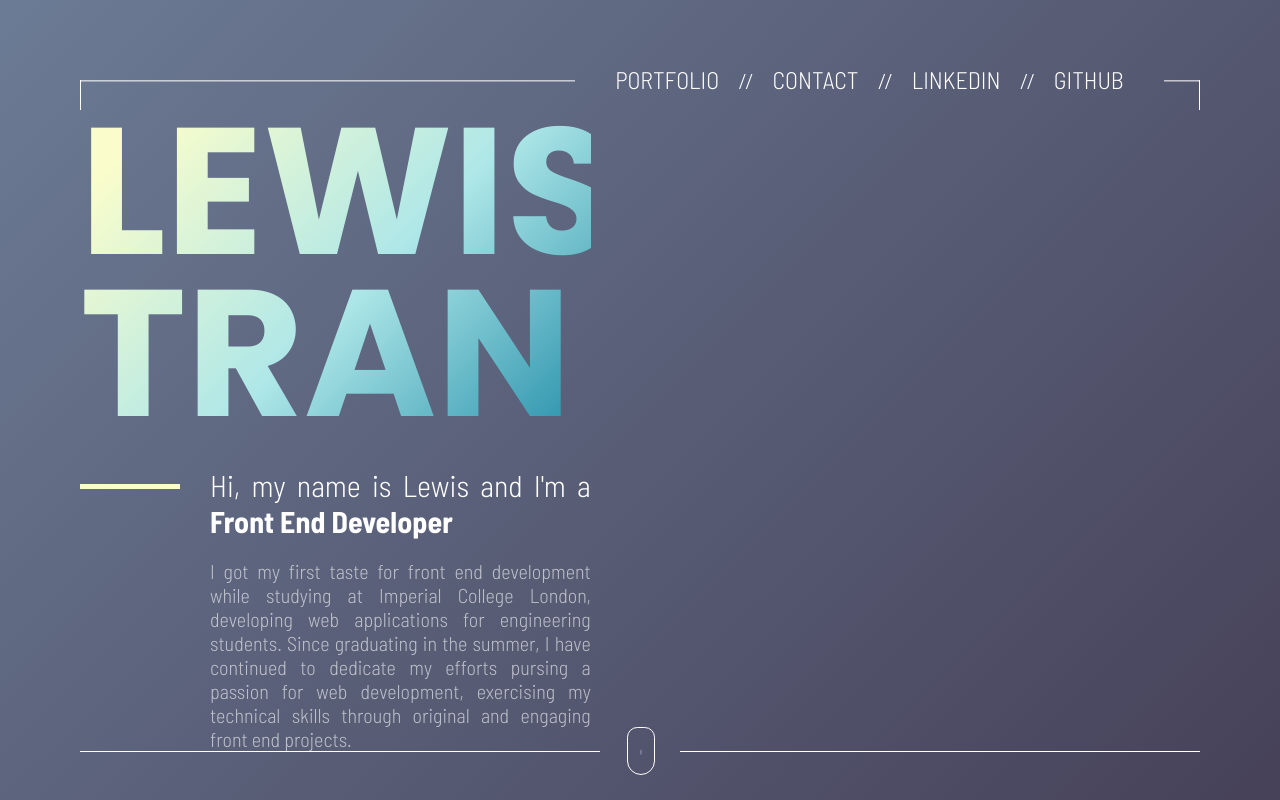
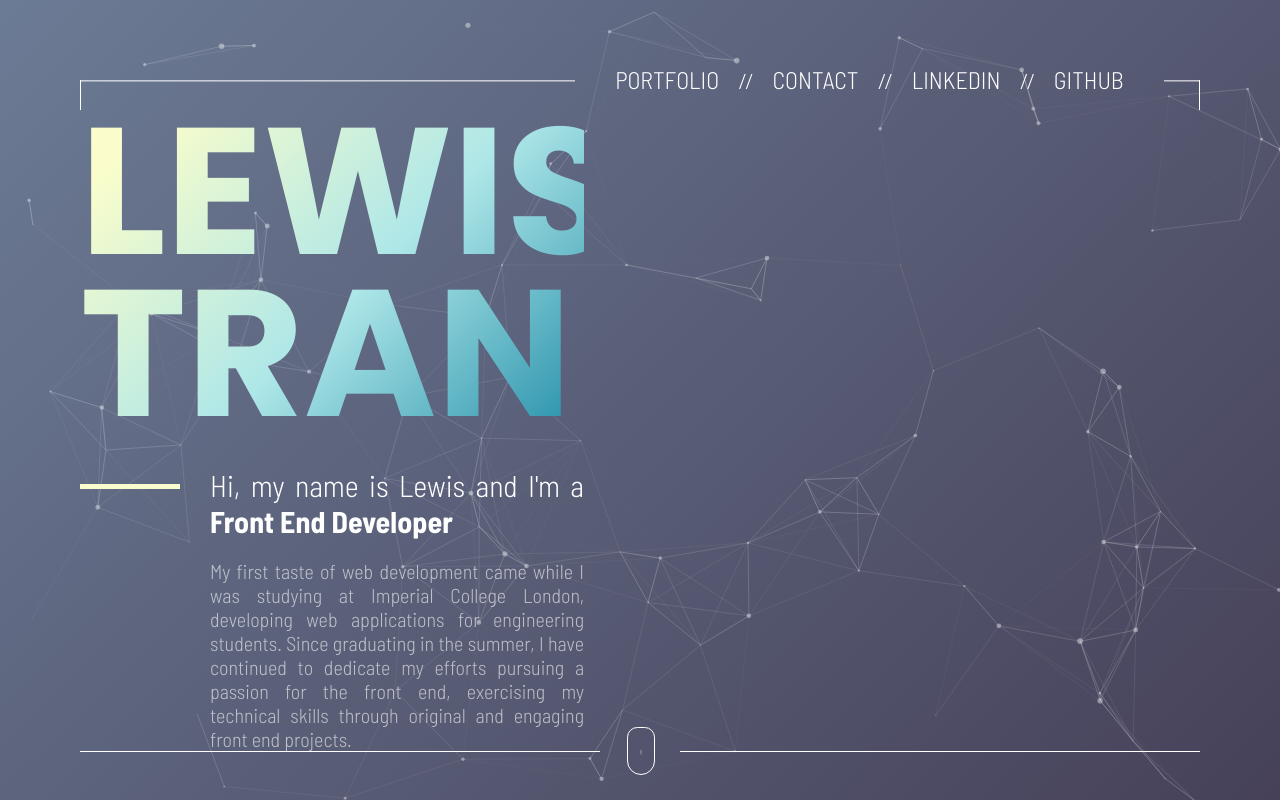
Before and after one commit to LewTrn/personal, a website built with Parcel: page src/index.html in a window 1280 px wide. Built offline with nearby package versions, Linux system fonts and the light colour scheme.

Commit message:
Added particle animations

```diff
--- a/src/index.html
+++ b/src/index.html
@@ -6,6 +6,7 @@
     <meta http-equiv="X-UA-Compatible" content="ie=edge" />
     <title>Lewis Tran | Front End Developer</title>
 
+    <script src="https://cdn.jsdelivr.net/npm/particles.js@2.0.0/particles.min.js" defer></script>
     <script src="https://cdnjs.cloudflare.com/ajax/libs/fullPage.js/3.0.7/fullpage.min.js" defer></script>
     <link rel="stylesheet" type="text/css" href="https://cdnjs.cloudflare.com/ajax/libs/fullPage.js/3.0.7/fullpage.min.css" />
 
@@ -14,7 +15,7 @@
   <body>
     <main id="fullpage">
       <!-- Home -->
-      <section id="home" class="section">
+      <section id="myHome" class="section">
         <header>
           <nav class="fade-siblings">
             <span><a class="underline" href="#Dashpoint">Portfolio</a></span>
@@ -24,16 +25,20 @@
           </nav>
         </header>
 
+        <div id="particles"></div>
+
         <article>
+          <div>
             <h1>Lewis Tran</h1>
             <div class="content">
               <div class="bar"></div>
               <div>
                 <h2>Hi, my name is Lewis and I'm a <strong>Front End Developer</strong></h2>
                 <p>
-                I got my first taste for front end development while studying at Imperial College London, developing web applications for engineering students. Since graduating in the summer, I have
-                continued to dedicate my efforts pursing a passion for web development, exercising my technical skills through original and engaging front end projects.
+                  My first taste of web development came while I was studying at Imperial College London, developing web applications for engineering students. Since graduating in the summer, I have
+                  continued to dedicate my efforts pursuing a passion for the front end, exercising my technical skills through original and engaging front end projects.
                 </p>
+              </div>
             </div>
           </div>
         </article>
@@ -48,7 +53,7 @@
       </section>
 
       <!-- Dashpoint -->
-      <section id="dashpoint" class="section">
+      <section id="myDashpoint" class="section">
         <header>
           <h1>Portfolio</h1>
         </header>
@@ -60,14 +65,14 @@
         <article>
           <div>
             <h2>Dashpoint</h2>
-            <h3>A dynamic personal dashboard for focus and producivity</h3>
+            <h3>A dynamic personal dashboard for focus and productivity</h3>
             <div class="content">
               <div class="bar"></div>
               <div>
                 <p>
-                  Inspired by the Momentum Chrome extension, Dashpoint provides users with a stylish, yet practical, browser start page for improving personal focus and workflow. The goal was to
-                  develop a lightweight, customisable dashboard focused on utility and the user experience. Dashpoint offers a range of custom workflow tools, including a notepad, to-do list, timer,
-                  calculator and colour converter, as well as features such as local weather forecasts and custom bookmarks.
+                  Inspired by the Momentum browser extension, Dashpoint provides users with a stylish, yet practical, start page for improving personal focus and workflow. The goal was to develop a
+                  lightweight, customisable dashboard focused on utility and user experience. Dashpoint offers a range of custom workflow tools, including a notepad, to-do list, timer, calculator and
+                  colour converter, as well as features such as local weather forecasts and custom bookmarks.
                 </p>
                 <p>
                   This project was developed using vanilla JavaScript, leveraging local storage and DOM manipulation capabilities to deliver a fast, lightweight user experience. The application was
@@ -102,7 +107,7 @@
       </section>
 
       <!-- Design Learning Objects -->
-      <section id="design" class="section">
+      <section id="myDesign" class="section">
         <header>
           <h1>Portfolio</h1>
         </header>
@@ -114,13 +119,13 @@
         <article>
           <div>
             <h2>Design Learning Objects</h2>
-            <h3>Interactive web applications and engaging learning experiences for engineering students</h3>
+            <h3>Interactive web applications and learning resources for engineering students</h3>
             <div class="content">
               <div class="bar"></div>
               <div>
                 <p>
                   Design Learning Objects provides engineering students with new and compelling learning experiences to support the academic teaching at Imperial College London. The goal was to
-                  utilise front end technologies to improve the understanding of particular engineering topics by providing students with interactive learning tools and visual demonstrations.
+                  utilise front end technologies to improve the understanding of certain engineering topics by providing students with interactive learning tools and visual demonstrations.
                 </p>
                 <p>
                   Two static web applications were developed, each one addressing an individual engineering topic. Working closely with academics, various interactive features were introduced and
@@ -158,7 +163,7 @@
       </section>
 
       <!-- Contact -->
-      <section id="contact" class="section">
+      <section id="myContact" class="section">
         <header>
           <h1>Contact</h1>
         </header>
@@ -182,7 +187,14 @@
               <a class="underline" href="https://github.com/LewTrn" target="_blank" rel="noreferrer"><img src="assets/github.svg" alt="GitHub"/></a>
             </div>
             <form>
-              <input type="text" placeholder="Your email address" pattern="[a-z0-9._%+-]+@[a-z0-9.-]+\.[a-z]{2,4}$" required />
+              <input
+                type="text"
+                placeholder="Your email address"
+                pattern="[a-z0-9._%+-]+@[a-z0-9.-]+\.[a-z]{2,4}$"
+                oninvalid="this.setCustomValidity('Please enter a valid email address')"
+                oninput="this.setCustomValidity('')"
+                required
+              />
               <textarea rows="5" placeholder="Your message" required></textarea>
               <button class="box wipe" type="submit">Send message</button>
             </form>
--- a/src/js/main.js
+++ b/src/js/main.js
@@ -1,9 +1,11 @@
 import './../scss/main.scss'
 
-/* ----------------------------------------
-    fullPage.js
----------------------------------------- */
+// fullPage.js
 new fullpage('#fullpage', {
 	anchors:['Home', 'Dashpoint', 'DesignLearningObjects', 'Contact'],
 	verticalCentered: false
 });
+
+// particles.js
+particlesJS.load('particles', 'particles.json', function() {
+});
--- /dev/null
+++ b/src/particles.json
@@ -0,0 +1,95 @@
+{
+  "particles": {
+    "number": {
+      "value": 80,
+      "density": {
+        "enable": true,
+        "value_area": 800
+      }
+    },
+    "color": {
+      "value": "#fff"
+    },
+    "opacity": {
+      "value": 0.5,
+      "random": false,
+      "anim": {
+        "enable": false,
+        "speed": 1,
+        "opacity_min": 0.1,
+        "sync": false
+      }
+    },
+    "size": {
+      "value": 3,
+      "random": true,
+      "anim": {
+        "enable": false,
+        "speed": 40,
+        "size_min": 0.1,
+        "sync": false
+      }
+    },
+    "line_linked": {
+      "enable": true,
+      "distance": 150,
+      "color": "#fff",
+      "opacity": 0.4,
+      "width": 1
+    },
+    "move": {
+      "enable": true,
+      "speed": 1,
+      "direction": "none",
+      "random": false,
+      "straight": false,
+      "out_mode": "out",
+      "bounce": false,
+      "attract": {
+        "enable": false,
+        "rotateX": 600,
+        "rotateY": 1200
+      }
+    }
+  },
+  "interactivity": {
+    "detect_on": "canvas",
+    "events": {
+      "onhover": {
+        "enable": false,
+        "mode": "repulse"
+      },
+      "onclick": {
+        "enable": false,
+        "mode": "push"
+      },
+      "resize": true
+    },
+    "modes": {
+      "grab": {
+        "distance": 400,
+        "line_linked": {
+          "opacity": 1
+        }
+      },
+      "bubble": {
+        "distance": 400,
+        "size": 40,
+        "duration": 2,
+        "opacity": 8,
+        "speed": 3
+      },
+      "repulse": {
+        "distance": 200,
+        "duration": 0.4
+      },
+      "push": {
+        "particles_nb": 4
+      },
+      "remove": {
+        "particles_nb": 2
+      }
+    }
+  },
+  "retina_detect": true
+}
--- a/src/scss/_animations.scss
+++ b/src/scss/_animations.scss
@@ -80,7 +80,6 @@
   border: 1px solid #fff;
   z-index: 1;
 }
-
 .mouse span {
   display: block;
   width: 2px;
@@ -91,7 +90,6 @@
   border-radius: 4px;
   animation: scroll infinite 1s both;
 }
-
 @keyframes scroll {
   0% {
     filter: opacity(100%);
@@ -102,3 +100,20 @@
     transform: translateY(20px);
   }
 }
+
+/* Particles.js background */
+#particles {
+  position: fixed;
+  top: 0;
+  left: 0;
+  width: 100%;
+  height: 100%;
+  z-index: -1;
+
+  canvas {
+    display: block;
+    filter: opacity(80%);
+    transform: scale(1);
+    transition: filter 0.8s ease, transform 1.4s ease;
+  }
+}
--- a/src/scss/_variables.scss
+++ b/src/scss/_variables.scss
@@ -40,6 +40,7 @@ $translate-mouse: 0em;
   height: 100vh;
   padding: $padding-large;
   background: $bg-color;
+  z-index: -1;
 
   header,
   footer {
--- a/src/scss/main.scss
+++ b/src/scss/main.scss
@@ -8,7 +8,6 @@
 html {
   font-size: 20px;
   overflow-x: hidden;
-  scroll-behavior: smooth;
 }
 * {
   box-sizing: border-box;
@@ -82,13 +81,13 @@ p + p {
 /* ----------------------------------------
     Home Styles
 ---------------------------------------- */
-#home {
+#myHome {
   @include container($gradient-dark, #fff);
   @include textbox($primary);
   color: #fff;
 
   article {
-    width: 45.6%;
+    width: 45%;
     margin-top: auto;
 
     p {
@@ -139,8 +138,8 @@ p + p {
 /* ----------------------------------------
     Portfolio Styles
 ---------------------------------------- */
-#dashpoint,
-#design {
+#myDashpoint,
+#myDesign {
   @include container($gradient-light, lightgray);
   position: relative;
 
@@ -214,8 +213,7 @@ p + p {
     background: linear-gradient(135deg, #f8f8f8, #f7f7f7);
   }
 }
-
-#dashpoint {
+#myDashpoint {
   @include textbox($dash-primary);
   color: $dash-primary;
 
@@ -234,7 +232,7 @@ p + p {
     }
   }
 }
-#design {
+#myDesign {
   @include textbox($design-primary);
   color: $design-primary;
 
@@ -257,7 +255,7 @@ p + p {
 /* ----------------------------------------
     Contact Styles
 ---------------------------------------- */
-#contact {
+#myContact {
   @include container($gradient-dark, #fff);
   @include textbox(#fff);
   position: relative;
```
Also changed, not shown: README.md. Lines whose indentation alone changed are shown as unchanged.
